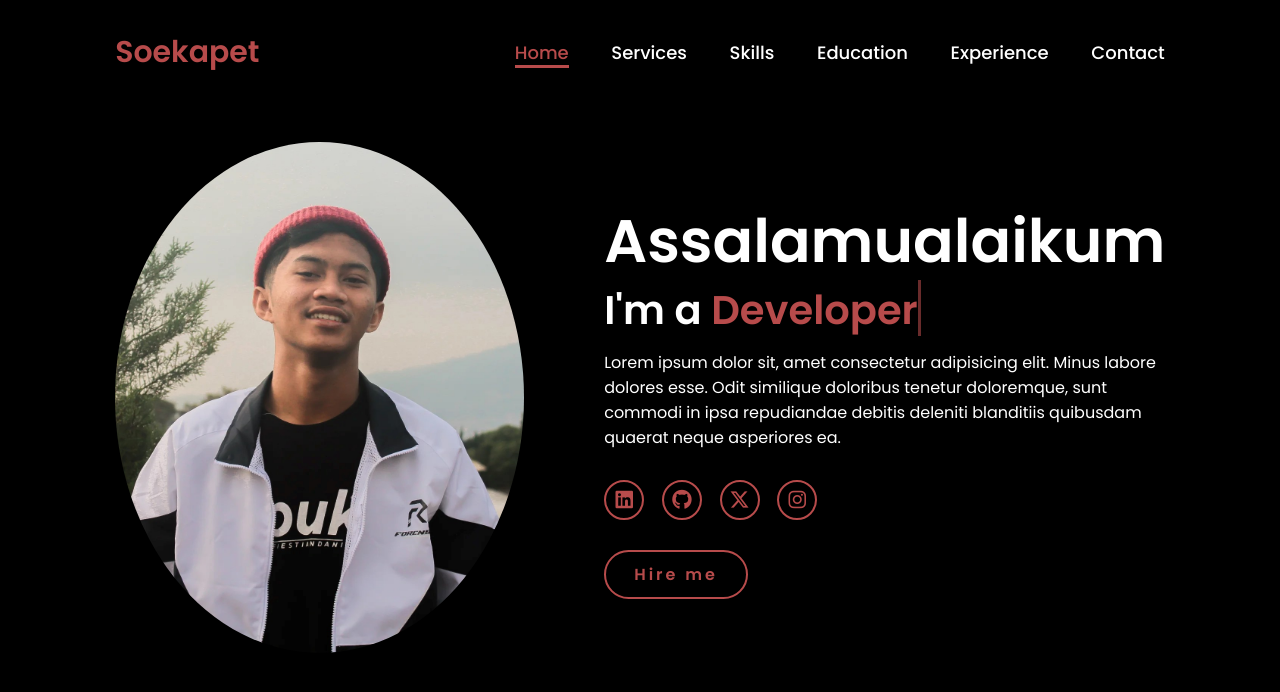
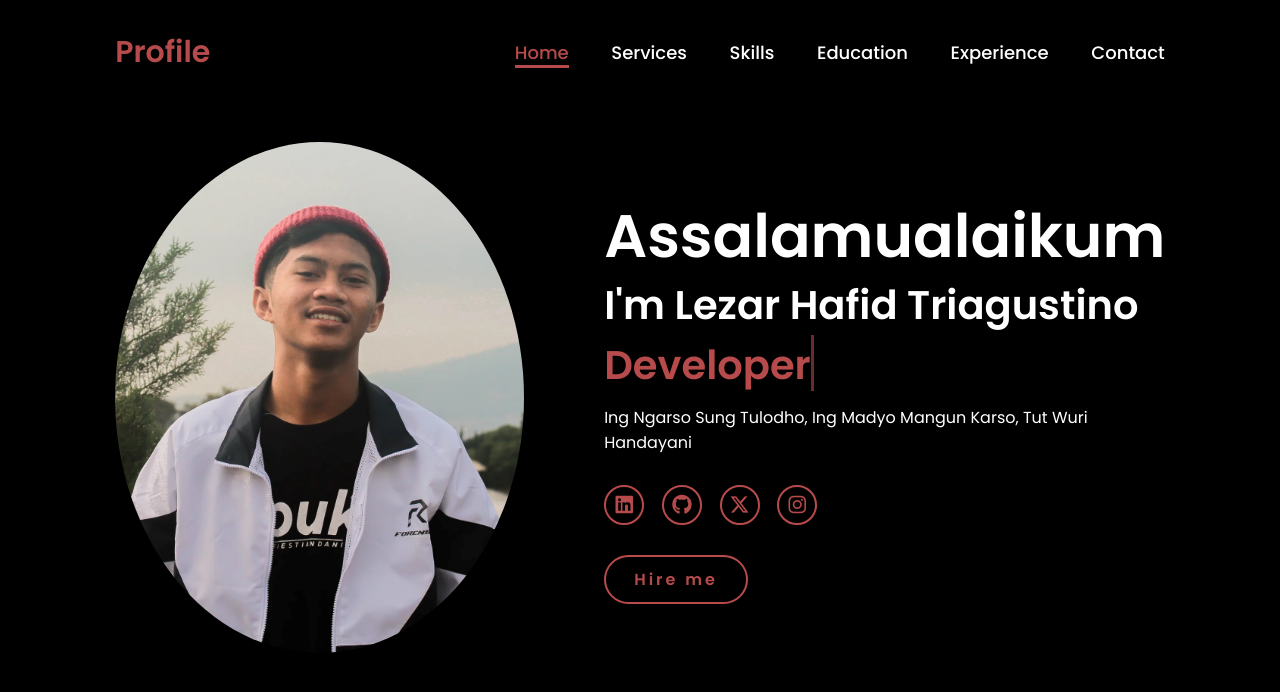
Before and after one commit to soekapet/soekapet.com, a plain HTML site: page index.html in a window 1280 px wide. Drawn offline with Linux system fonts and the light colour scheme.

Commit message:
Update index.html

```diff
--- a/index.html
+++ b/index.html
@@ -6,11 +6,11 @@
     <meta name="viewport" content="width=device-width, initial-scale=1.0">
     <link rel="stylesheet" href="https://cdnjs.cloudflare.com/ajax/libs/font-awesome/6.5.2/css/all.min.css">
     <link rel="stylesheet" href="style.css">
-    <title>Lezar Hafid</title>
+    <title>Soekapet</title>
 </head>
 <body>
     <header>
-        <a href="#" class="logo">Soekapet</a>
+        <a href="#" class="logo">Profile</a>
 
         <nav>
             <a href="#" class="active"> Home</a>
@@ -27,8 +27,8 @@
         </div>
         <div class="home-content">
             <h1>Assalamualaikum</h1>
-            <h3 class="typing-text">I'm a <span></span></h3>
-            <p>Lorem ipsum dolor sit, amet consectetur adipisicing elit. Minus labore dolores esse. Odit similique doloribus tenetur doloremque, sunt commodi in ipsa repudiandae debitis deleniti blanditiis quibusdam quaerat neque asperiores ea.</p>
+            <h3 class="typing-text">I'm Lezar Hafid Triagustino <span></span></h3>
+            <p>Ing Ngarso Sung Tulodho, Ing Madyo Mangun Karso, Tut Wuri Handayani</p>
             <div class="social-icons">
                 <a href="#"><i class="fa-brands fa-linkedin"></i></a>
                 <a href="#"><i class="fa-brands fa-github"></i></a>
```
